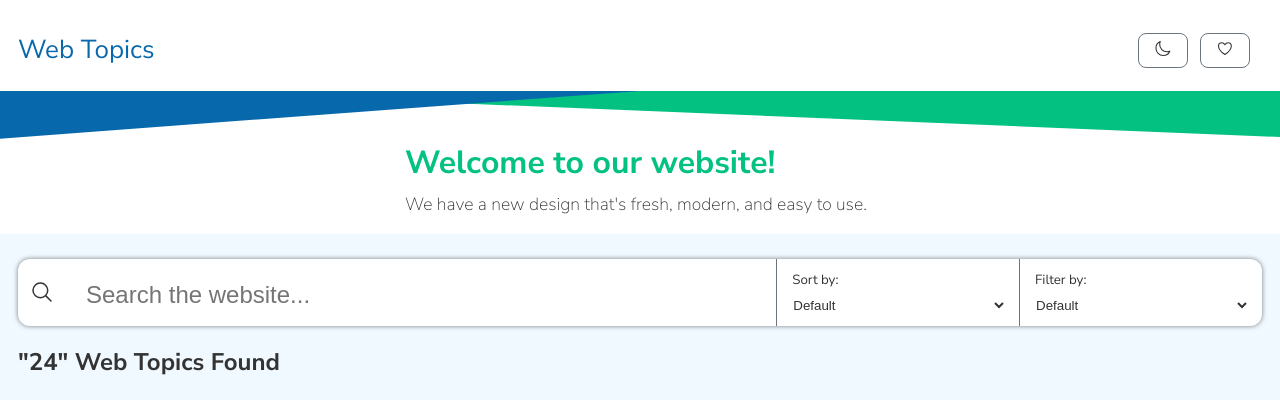
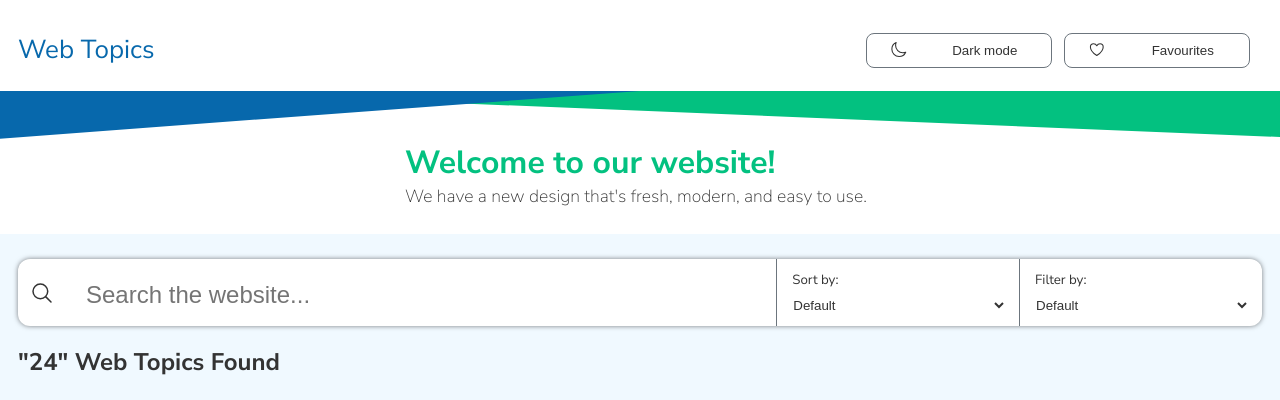
Before and after one commit to JSD-0423/Qusai-Issa-Project1, a website: page index.html in a window 1280 px wide. Shown: the top 400 px of the page. Drawn offline with nearby package versions, Linux system fonts and the light colour scheme.

Commit message:
Setup fav section and fix nav buttons for desktop

```diff
--- a/index.html
+++ b/index.html
@@ -20,8 +20,8 @@
                 </h1></div>
 
                     <div class="navbar-buttons">
-                        <button id="dark-mode-btn"> <ion-icon name="moon-outline"></ion-icon> </button>
-                        <button id="fav-btn"> <ion-icon name="heart-outline"></ion-icon> </button>
+                        <button id="dark-mode-btn"> <ion-icon name="moon-outline"></ion-icon> <span class="btn-text">Dark mode</span></button>
+                        <button id="fav-btn"> <ion-icon name="heart-outline"></ion-icon><span class="btn-text">Favourites</span> </button>
                     </div>
                 </nav>
         </header>
--- a/style.css
+++ b/style.css
@@ -82,6 +82,10 @@ nav > * button {
   border-radius: 8px;
 }
 
+.btn-text {
+  display: none;
+}
+
 ion-icon {
   height: 55%;
   width: 55%;
@@ -129,8 +133,8 @@ ion-icon {
 
 .welcome-section >* p {
   font-size: 1.1rem;
-  margin-top: 8px;
-  margin-left: 0;
+  margin: 0;
+  margin-bottom: 1.5em;
   font-weight: 100;
   padding-right: 8px;
   color: var(--body-text);
@@ -368,6 +372,27 @@ footer > p {
 }
 
 @media only screen and (min-width: 700px) {
+
+  .navbar-buttons {
+    width: 30%;
+  }
+
+  nav > * button {
+    width: 50%;
+    display: flex;
+    align-items: center;
+  }
+
+  nav > * button > ion-icon {
+    width: 30%;
+  }
+
+  .btn-text {
+    display: block;
+    text-align: center;
+    width: 70%;
+  }
+
   .footer-msg {
     display: block;
     align-items: center;
```
